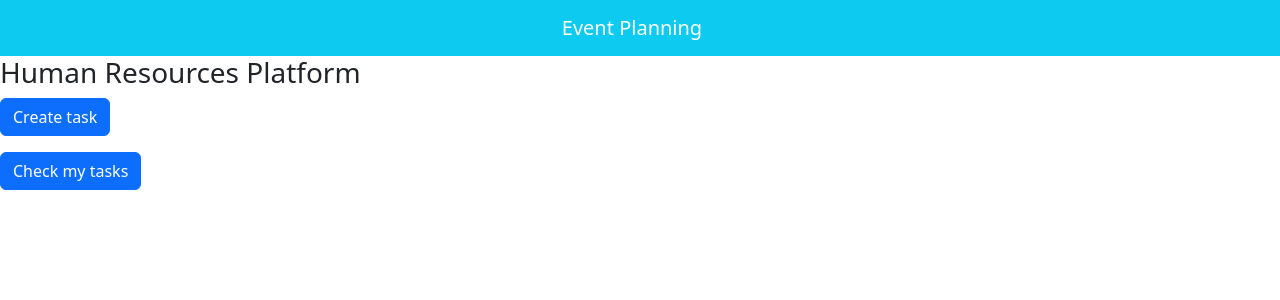
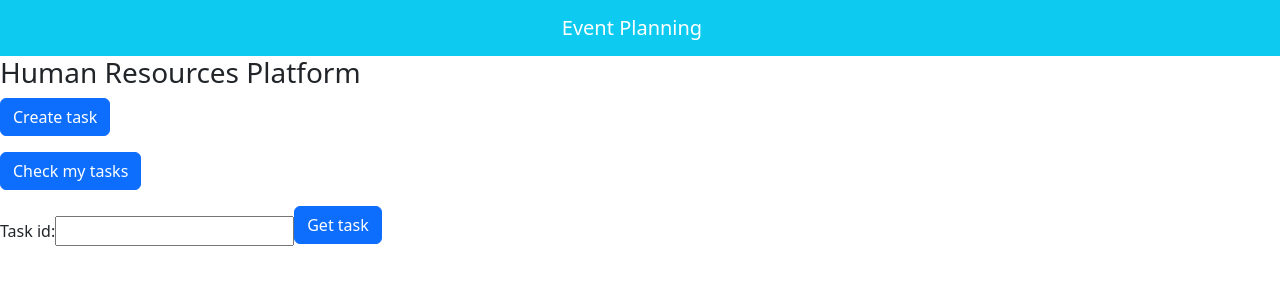
Before and after one commit to juliatribo/modern-methods, a Vue app in the folder client/: page /human-resources in a window 1280 px wide. Shown: the top 300 px of the page. Built offline with nearby package versions, Linux system fonts and the light colour scheme.

Commit message:
add get task

```diff
--- a/client/src/views/HView.vue
+++ b/client/src/views/HView.vue
@@ -46,6 +46,41 @@
             </ul>
         </div>
 
+        <div>
+            <label>Task id:</label>
+            <input type="text" v-model="taskIDtoGet" id="taskIDtoGet" name="taskIDtoGet" >
+            <button @click="getTaskwithID" class="btn btn-primary mb-3">Get task</button>
+        </div>
+
+        <form v-if="showTask">
+            <div class="form-container">
+                <div class="form-group">
+                    <label>TaskID:</label>
+                    {{taskIDtoGet}}
+                </div>
+                <div class="form-group">
+                    <label>Title:</label>
+                    {{taskTitle}}
+                </div>
+
+                <div class="form-group">
+                    <label>Assigned to:</label>
+                    {{assigneeName}}
+                </div>
+
+                <div class="form-group">
+                    <label for="description-box">Description:</label>
+                    {{description}}
+                </div>
+
+                <div class="form-group">
+                    <label>Date due:</label>
+                    <div>{{dateDue}}</div>
+                    <input type="date" v-model="dateDue">
+                </div>
+            </div>
+        </form>
+
 </div>
 </template>
 
@@ -66,6 +101,8 @@ export default {
             dateDue:"",
             department:"humanResources",
             tasks:[],
+            taskIDtoGet:"",
+            showTask:false
         }
     },
     methods:{
@@ -112,6 +149,33 @@ export default {
             })
             console.log(fetchResult)
         },
+        getTaskwithID(){
+            const department = "humanResources";
+            fetch('http://127.0.0.1:6002/get_task_by_id/' + department + '/' + this.taskIDtoGet, {
+                method: "GET",
+                headers: {
+                    'Content-Type': 'application/json'
+                }
+            })
+                .then(response => {
+                    if (!response.ok) {
+                        throw new Error('Network response was not ok');
+                    }
+                    return response.json();
+                })
+                .then(data => {
+                    console.log(data);
+                    this.showTask=true,
+                    this.taskTitle=data.task.title,
+                    this.description=data.task.description,
+                    this.assigneeName=data.task.assigneeName,
+                    this.dateDue=data.task.dateDue,
+                    this.taskIDtoGet=data.task.taskID
+                })
+                .catch(error => {
+                    console.error('There was a problem with the fetch operation:', error);
+                });
+        }
     }
 }
 </script>
```
Also changed, not shown: 2 other files (tests, documents, lock files or other folders).
